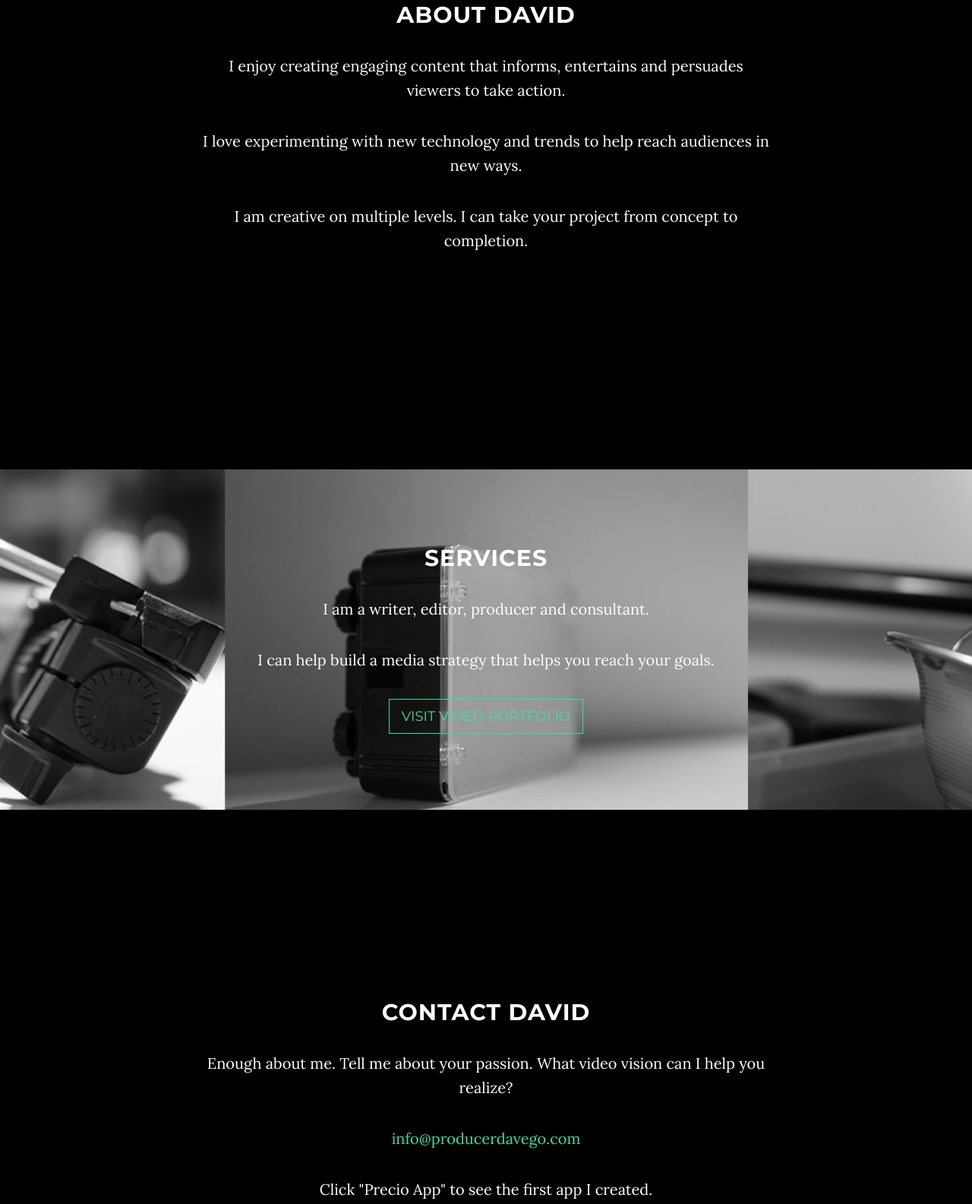
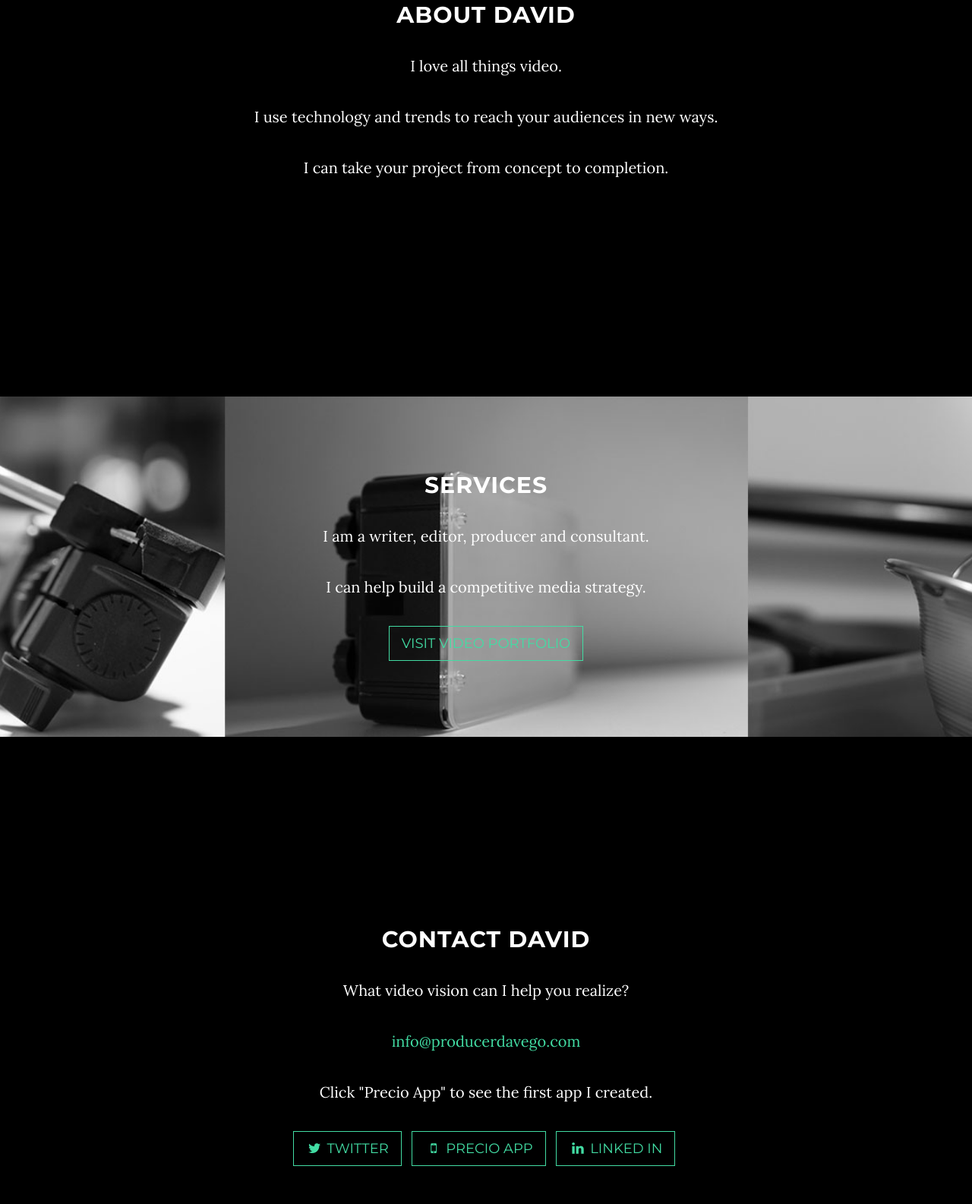
Before and after one commit to Evad241030/myProducer, a website: page index.html in a window 1280 px wide. Shown: the part 1047-2632 px from the top of the page at 76% size. Drawn offline with nearby package versions, Linux system fonts and the light colour scheme; some packages are replaced by stand-ins of ours.

Commit message:
Updated copyright and reduced copy length.

```diff
--- a/index.html
+++ b/index.html
@@ -91,9 +91,9 @@
         <div class="row">
             <div class="col-lg-8 col-lg-offset-2">
                 <h2>About David</h2>
-                <p>I enjoy creating engaging content that informs, entertains and persuades viewers to take action.</p>
-                <p>I love experimenting with new technology and trends to help reach audiences in new ways.</p>
-                <p>I am creative on multiple levels. I can take your project from concept to completion.</p>
+                <p>I love all things video.</p>
+                <p>I use technology and trends to reach your audiences in new ways.</p>
+                <p>I can take your project from concept to completion.</p>
             </div>
         </div>
     </section>
@@ -105,7 +105,7 @@
                 <div class="col-lg-8 col-lg-offset-2">
                     <h2>Services</h2>
                         <p>I am a writer, editor, producer and consultant.</p>
-                       <p>I can help build a media strategy that helps you reach your goals.</p>
+                       <p>I can help build a competitive media strategy.</p>
                     <a href="http://davidgo.video" class="btn btn-default btn-lg">Visit Video Portfolio</a>
                 </div>
             </div>
@@ -117,7 +117,7 @@
         <div class="row">
             <div class="col-lg-8 col-lg-offset-2">
                 <h2>Contact David</h2>
-                <p>Enough about me. Tell me about your passion. What video vision can I help you realize?</p>
+                <p>What video vision can I help you realize?</p>
                 <p><a href="mailto:info@producerdavego.com">info@producerdavego.com</a>
                 </p>
                 <p>Click "Precio App" to see the first app I created.</p>
@@ -143,7 +143,7 @@
     <!-- Footer -->
     <footer>
         <div class="container text-center">
-            <p>Copyright &copy; Producer Dave Go 2017</p>
+            <p>Copyright &copy; Producer Dave Go 2018</p>
         </div>
     </footer>
 
```
